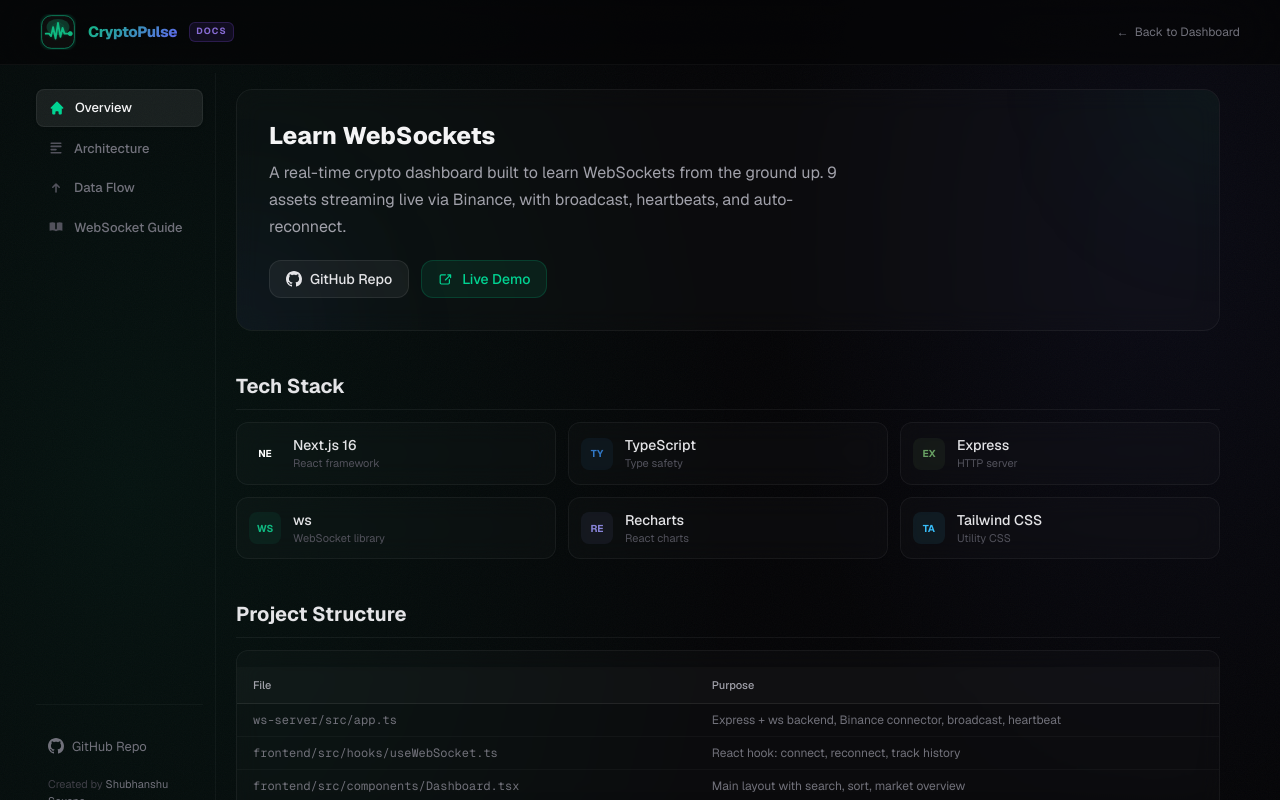
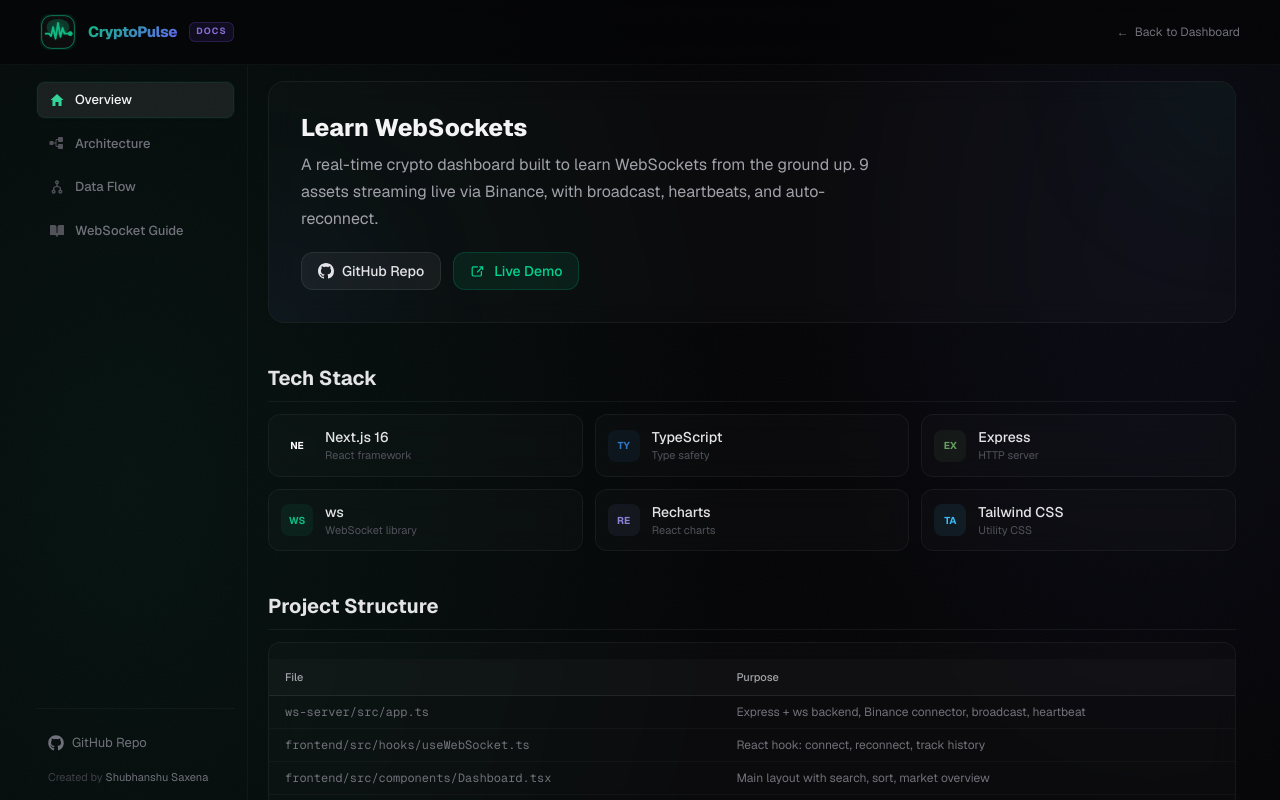
Before and after one commit to shubhu2002/crypto-pulse-websocket, a Next.js app in the folder frontend/: page /docs in a window 1280 px wide. Shown: the top 800 px of the page. Built offline with nearby package versions, Linux system fonts and the light colour scheme.

Commit message:
feat: add framer-motion and react-icons dependencies; update demo link in tabs

```diff
--- a/frontend/package.json
+++ b/frontend/package.json
@@ -7,12 +7,14 @@
     "build": "next build",
     "start": "next start",
     "lint": "eslint",
-	"analyze": "ANALYZE=true next build --webpack"
+    "analyze": "ANALYZE=true next build --webpack"
   },
   "dependencies": {
+    "framer-motion": "^12.42.2",
     "next": "16.2.9",
     "react": "19.2.4",
     "react-dom": "19.2.4",
+    "react-icons": "^5.7.0",
     "recharts": "^3.9.1"
   },
   "devDependencies": {
--- a/frontend/src/components/docs-page/index.tsx
+++ b/frontend/src/components/docs-page/index.tsx
@@ -3,6 +3,13 @@
 import { Logo } from '../Logo';
 import { ArchitectureTab, DataFlowTab, OverviewTab } from './tabs';
 import { GuideTab } from './guideTab';
+
+import { motion, AnimatePresence } from 'framer-motion';
+import { IoMdHome } from 'react-icons/io';
+import { PiTreeStructureFill } from 'react-icons/pi';
+import { PiBookOpenFill } from 'react-icons/pi';
+import { TiFlowMerge } from 'react-icons/ti';
+import { FaGithub } from 'react-icons/fa';
 
 const TABS = [
 	'Overview',
@@ -39,97 +46,71 @@
 				</div>
 			</header>
 
-			<div className='relative z-10 flex px-6 mt-2'>
+			<div className='relative z-10 flex px-6'>
 				{/* Sidebar */}
-				<aside className='hidden lg:flex flex-col w-48 shrink-0 sticky top-12 h-[calc(100vh-3rem)] py-4 px-3 border-r border-white/4 overflow-y-auto'>
-					<nav className='space-y-1 flex-1'>
-						{TABS.map((tab) => {
+				<aside className='hidden lg:flex flex-col w-56 shrink-0 sticky top-16 h-[calc(100vh-4rem)] py-4 px-3 border-r border-white/4 overflow-y-auto'>
+					<nav className='space-y-1.5 flex-1'>
+						{TABS.map((tab, i) => {
 							const icons: Record<Tab, React.ReactNode> = {
-								Overview: (
-									<svg
-										className='h-4 w-4'
-										viewBox='0 0 20 20'
-										fill='currentColor'
-									>
-										<path d='M10.707 2.293a1 1 0 00-1.414 0l-7 7a1 1 0 001.414 1.414L4 10.414V17a1 1 0 001 1h2a1 1 0 001-1v-2a1 1 0 011-1h2a1 1 0 011 1v2a1 1 0 001 1h2a1 1 0 001-1v-6.586l.293.293a1 1 0 001.414-1.414l-7-7z' />
-									</svg>
-								),
+								Overview: <IoMdHome className='h-4 w-4' />,
 								Architecture: (
-									<svg
-										className='h-4 w-4'
-										viewBox='0 0 20 20'
-										fill='currentColor'
-									>
-										<path
-											fillRule='evenodd'
-											d='M3 4a1 1 0 011-1h12a1 1 0 110 2H4a1 1 0 01-1-1zm0 4a1 1 0 011-1h12a1 1 0 110 2H4a1 1 0 01-1-1zm0 4a1 1 0 011-1h6a1 1 0 110 2H4a1 1 0 01-1-1zm0 4a1 1 0 011-1h12a1 1 0 110 2H4a1 1 0 01-1-1z'
-											clipRule='evenodd'
-										/>
-									</svg>
+									<PiTreeStructureFill className='w-4 h-4' />
 								),
 								'Data Flow': (
-									<svg
-										className='h-4 w-4'
-										viewBox='0 0 20 20'
-										fill='currentColor'
-									>
-										<path
-											fillRule='evenodd'
-											d='M5.293 9.707a1 1 0 010-1.414l4-4a1 1 0 011.414 0l4 4a1 1 0 01-1.414 1.414L11 7.414V15a1 1 0 11-2 0V7.414L6.707 9.707a1 1 0 01-1.414 0z'
-											clipRule='evenodd'
-										/>
-									</svg>
+									<TiFlowMerge className='w-4 h-4' />
 								),
 								'WebSocket Guide': (
-									<svg
-										className='h-4 w-4'
-										viewBox='0 0 20 20'
-										fill='currentColor'
-									>
-										<path d='M9 4.804A7.968 7.968 0 005.5 4c-1.255 0-2.443.29-3.5.804v10A7.969 7.969 0 015.5 14c1.669 0 3.218.51 4.5 1.385A7.962 7.962 0 0114.5 14c1.255 0 2.443.29 3.5.804v-10A7.968 7.968 0 0014.5 4c-1.255 0-2.443.29-3.5.804V12a1 1 0 11-2 0V4.804z' />
-									</svg>
+									<PiBookOpenFill className='w-4 h-4' />
 								),
 							};
+							const isActive = activeTab === tab;
 							return (
-								<button
+								<motion.button
 									key={tab}
+									initial={{ opacity: 0, x: -12 }}
+									animate={{ opacity: 1, x: 0 }}
+									transition={{ delay: i * 0.03, duration: 0.3, ease: 'easeOut' }}
 									onClick={() => setActiveTab(tab)}
-									className={`w-full flex items-center gap-2.5 px-3 py-2 rounded-lg text-[13px] font-medium transition-all text-left ${
-										activeTab === tab ?
-											'bg-white/8 text-zinc-100 shadow-sm border border-white/6'
-										:	'text-zinc-500 hover:text-zinc-300 hover:bg-white/3'
+									className={`relative w-full flex items-center gap-2.5 px-3 py-2 border cursor-pointer rounded-lg text-[13px] font-medium transition-colors duration-200 text-left ${
+										isActive
+											? 'text-zinc-100 border-emerald-400/6'
+											: 'text-zinc-500 hover:text-zinc-300 border-transparent hover:bg-white/3'
 									}`}
 								>
-									<span
-										className={
-											activeTab === tab ?
-												'text-emerald-400'
-											:	'text-zinc-600'
-										}
+									<AnimatePresence>
+										{isActive && (
+											<motion.span
+												layoutId='sidebar-active-bg'
+												className='absolute inset-0 rounded-lg bg-white/8 shadow-sm border border-emerald-400/6'
+												initial={{ opacity: 0 }}
+												animate={{ opacity: 1 }}
+												exit={{ opacity: 0 }}
+												transition={{ type: 'spring', stiffness: 350, damping: 30 }}
+											/>
+										)}
+									</AnimatePresence>
+									<motion.span
+										className='relative z-10'
+										animate={{ color: isActive ? '#34d399' : '#52525b' }}
+										transition={{ duration: 0.2 }}
 									>
 										{icons[tab]}
-									</span>
-									{tab}
-								</button>
+									</motion.span>
+									<span className='relative z-10'>{tab}</span>
+								</motion.button>
 							);
 						})}
 					</nav>
 
 					{/* Bottom section */}
-					<div className='mt-auto pt-6 border-t border-white/4 space-y-3'>
+					<div className='mt-auto pt-4 border-t border-white/4 space-y-2'>
 						<a
 							href='https://github.com/example-user/cryptopulse'
 							target='_blank'
 							rel='noopener noreferrer'
 							className='flex items-center gap-2 px-3 py-2 rounded-lg text-[13px] text-zinc-500 hover:text-zinc-300 hover:bg-white/3 transition-all'
 						>
-							<svg
-								className='h-4 w-4'
-								viewBox='0 0 16 16'
-								fill='currentColor'
-							>
-								<path d='M8 0C3.58 0 0 3.58 0 8c0 3.54 2.29 6.53 5.47 7.59.4.07.55-.17.55-.38 0-.19-.01-.82-.01-1.49-2.01.37-2.53-.49-2.69-.94-.09-.23-.48-.94-.82-1.13-.28-.15-.68-.52-.01-.53.63-.01 1.08.58 1.23.82.72 1.21 1.87.87 2.33.66.07-.52.28-.87.51-1.07-1.78-.2-3.64-.89-3.64-3.95 0-.87.31-1.59.82-2.15-.08-.2-.36-1.02.08-2.12 0 0 .67-.21 2.2.82.64-.18 1.32-.27 2-.27.68 0 1.36.09 2 .27 1.53-1.04 2.2-.82 2.2-.82.44 1.1.16 1.92.08 2.12.51.56.82 1.27.82 2.15 0 3.07-1.87 3.75-3.65 3.95.29.25.54.73.54 1.48 0 1.07-.01 1.93-.01 2.2 0 .21.15.46.55.38A8.013 8.013 0 0016 8c0-4.42-3.58-8-8-8z' />
-							</svg>
+							<FaGithub className='w-4 h-4' />
 							GitHub Repo
 						</a>
 						<div className='px-3 text-[11px] text-zinc-700'>
--- a/frontend/src/components/docs-page/tabs.tsx
+++ b/frontend/src/components/docs-page/tabs.tsx
@@ -65,7 +65,7 @@
 							GitHub Repo
 						</a>
 						<a
-							href='https://cryptopulse-demo.vercel.app'
+							href='https://crypto-pulse-websocket-ten.vercel.app'
 							target='_blank'
 							rel='noopener noreferrer'
 							className='inline-flex items-center gap-2 px-4 py-2 rounded-xl bg-emerald-500/10 border border-emerald-500/20 text-sm font-medium text-emerald-400 hover:bg-emerald-500/15 hover:border-emerald-500/30 transition-all'
@@ -217,7 +217,7 @@
 					},
 					{
 						label: 'Live Demo',
-						href: 'https://cryptopulse-demo.vercel.app',
+						href: 'https://crypto-pulse-websocket-ten.vercel.app',
 						desc: 'Deployed frontend on Vercel',
 						icon: 'LV',
 					},
```
Also changed, not shown: 2 other files (tests, documents, lock files or other folders).
